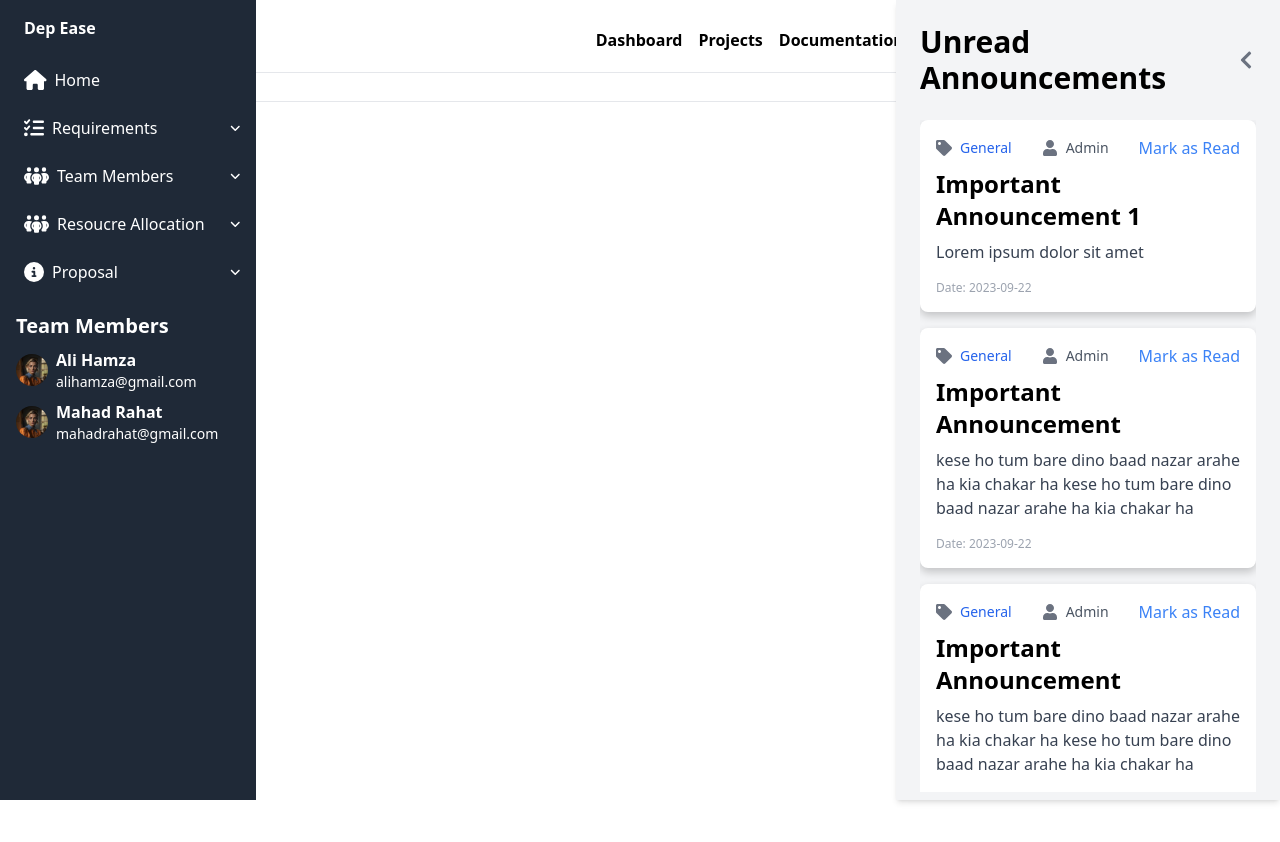
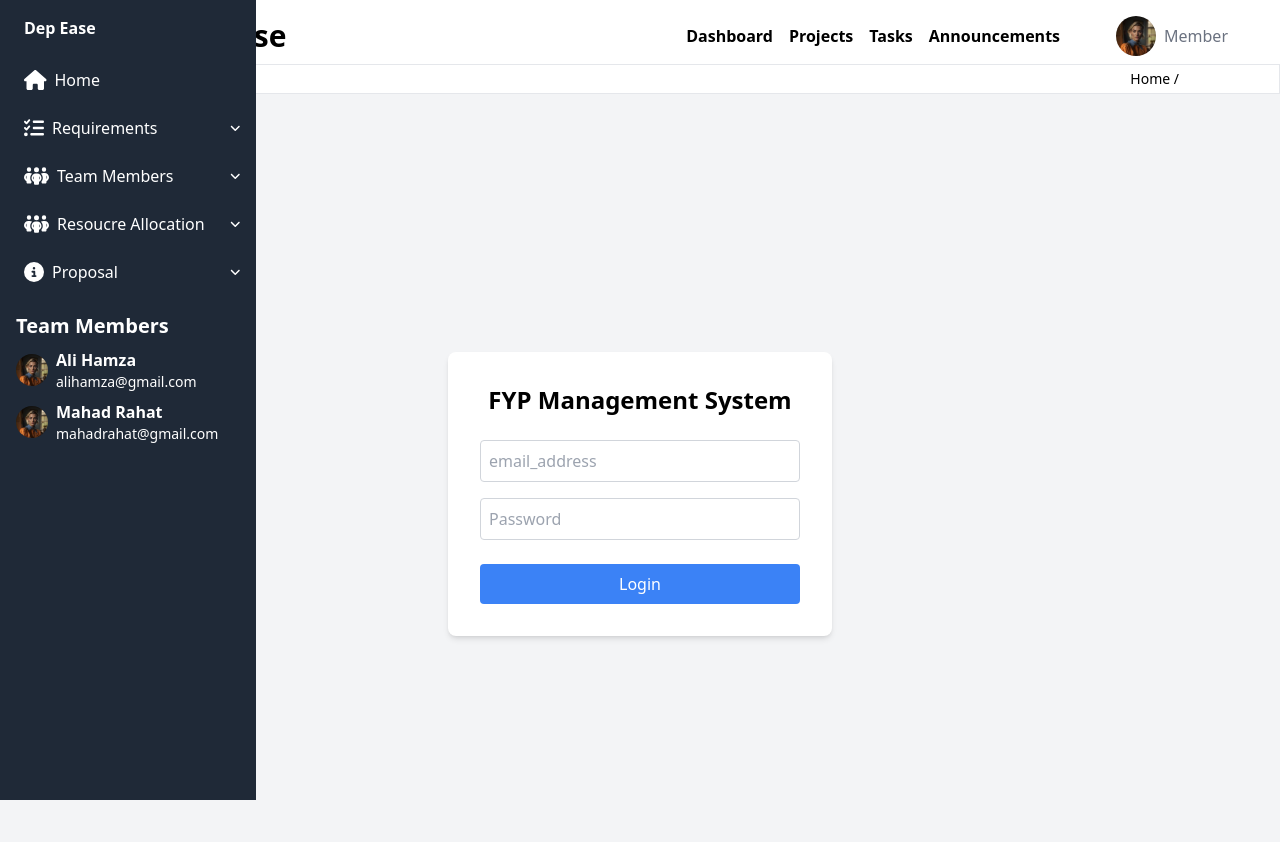
Before and after one commit to hamza442-ali/Frontend_DepEase, a React (Create React App) app: page / in a window 1280 px wide. Shown: the top 842 px of the page. Before the commit the page ends 800 px from the top, so only its background shows below. Built offline with nearby package versions, Linux system fonts and the light colour scheme.

Commit message:
proposal Update

```diff
--- a/src/App.js
+++ b/src/App.js
@@ -27,6 +27,7 @@ import Dashboard from './pages/dashboard/Dashboard';
 import { useSelector } from 'react-redux';
 import { selectDarkMode } from './redux/slices/theme/themeSlice'; // Adjust the import path based on your project structure
 import TableComponent from './components/resourceRequest/TableComponent';
+import Login from './pages/signin/Login';
 
 
 
@@ -49,8 +50,8 @@ function App() {
     <MainLayout />
     <PageInfo/>
     <Routes>
-
-    <Route path="/" element={<Home />} />
+    <Route path="/" element={<Login/>} />
+    <Route path="/home" element={<Home />} />
     <Route path="/evaluation" element={<ViewFYPEvaluationPage/>} />
     <Route path="/email" element={<EmailPage/>} />
     <Route path="/del" element={<ManageDelieverables/>} />
--- a/src/components/Navbar/Navbar.jsx
+++ b/src/components/Navbar/Navbar.jsx
@@ -1,51 +1,39 @@
-import React from 'react';
-import person from "../../assets/images/person2.jpeg"
-import logo from "../../assets/images/logo.jpeg"
+import React,{useEffect} from 'react';
+import person from "../../assets/images/person2.jpeg";
+import logo from "../../assets/images/logo.jpeg";
+import { useSelector } from 'react-redux';
+
+
 const Navbar = () => {
 
+  const studentData = useSelector((state) => state.student);
 
-  // const dispatch = useDispatch();
-  // const isDarkMode = useSelector(selectDarkMode);
+  if (!studentData) {
+    return <div className=' ml-96'>Loading...</div>; // or handle the loading state in your desired way
+  }
 
-  // const handleDarkModeToggle = () => {
-  //   dispatch(toggleDarkMode());
-  //   if (isDarkMode) {
-  //     document.body.classList.remove('dark-mode');
-  //   } else {
-  //     document.body.classList.add('dark-mode');
-  //   }
-  // };
+
   return (
     <nav className="flex items-center justify-between px-6 py-4 bg-white shadow-md">
       <div className="flex items-center">
-      <img src={logo} alt="DepEase" className="w-8 h-8 ml-24 mr-2 rounded-full" />
+        <img src={logo} alt="DepEase" className="w-8 h-8 ml-24 mr-2 rounded-full" />
+        <h1 className="text-lg font-bold sm:text-xl md:text-2xl lg:text-3xl">DepEase</h1>
+      </div>
+      <div className="items-center hidden sm:flex px-7">
+        <ul className="flex space-x-4">
+          <li><a href="#" className="font-bold hover:text-gray-300">Dashboard</a></li>
+          <li><a href="#" className="font-bold hover:text-gray-300">Projects</a></li>
+          <li><a href="#" className="font-bold hover:text-gray-300">Tasks</a></li>
+          <li><a href="#" className="mr-10 font-bold hover:text-gray-300">Announcements</a></li>
+        </ul>
+        <div className="flex items-center ml-4">
+          <img src={person} alt="User Profile" className="w-10 h-10 rounded-full" />
+          <div className='flex flex-col ml-2'>
 
-        <h1 className="font-bold ">DepEase</h1>
-      </div>
-      <div className="flex items-center px-7">
-        <ul className="flex space-x-4">
-          <li>
-            <a href="#" className="font-bold hover:text-gray-300">Dashboard</a>
-          </li>
-          <li>
-            <a href="#" className="font-bold hover:text-gray-300">Projects</a>
-          </li>
-          <li>
-            <a href="#" className="font-bold hover:text-gray-300">Documentation</a>
-          </li>
-          <li>
-            <a href="#" className="font-bold hover:text-gray-300">Tasks</a>
-          </li>
-          <li>
-            <a href="#" className="mr-10 font-bold hover:text-gray-300">Team</a>
-          </li>
-        </ul>
-        <img src={person} alt="User Profile" className="w-10 h-10 ml-4 text-center rounded-full" />
-        <div className='flex flex-col'>
-        <span className="ml-2 font-semibold text-gray-600">Anne Adame</span>
-        <span className="ml-2 text-gray-500 from-neutral-100 to-slate-400">Member</span>
+            <span className="font-semibold text-gray-600">{studentData.student_name}</span>
+            <span className="text-gray-500">{studentData.isTeamLead ? <p>Team Lead</p> : <p>Member</p>}</span>
+          </div>
         </div>
-
       </div>
     </nav>
   );
--- a/src/pages/home/Home.jsx
+++ b/src/pages/home/Home.jsx
@@ -55,6 +55,13 @@ function Home() {
     // Add more announcements as needed
   ]);
 
+
+  const [isSidebarVisible, setSidebarVisible] = useState(false);
+
+  const toggleSidebar = () => {
+    setSidebarVisible(!isSidebarVisible);
+  };
+
   // Function to update announcements (e.g., when marking as read)
   const updateAnnouncements = (updatedAnnouncements) => {
     setAnnouncements(updatedAnnouncements);
@@ -62,11 +69,10 @@ function Home() {
 
   return (
     <div>
-      {/* Render the AnnouncementSidebar component and pass the updateAnnouncements function */}
-      <AnnouncementSidebar announcements={announcements} onUpdateAnnouncements={updateAnnouncements} />
-
-      {/* The rest of your application */}
-    </div>
+    <button onClick={toggleSidebar}>Announcement</button>
+    {isSidebarVisible && <AnnouncementSidebar announcements={announcements} />}
+    {/* The rest of your application */}
+  </div>
   );
 }
 
--- a/src/pages/proposal/Proposal.jsx
+++ b/src/pages/proposal/Proposal.jsx
@@ -5,6 +5,7 @@ import Step1 from '../../components/proposal/Step1';
 import Step2 from '../../components/proposal/Step2';
 import Step3 from '../../components/proposal/Step3';
 import Step4 from '../../components/proposal/Step4';
+import { useSelector } from 'react-redux';
 import { FontAwesomeIcon } from '@fortawesome/react-fontawesome';
 import { library } from '@fortawesome/fontawesome-svg-core';
 import { fas } from '@fortawesome/free-solid-svg-icons';
@@ -15,6 +16,8 @@ const StepForm = () => {
   const [currentStep, setCurrentStep] = useState(1);
   const [formData, setFormData] = useState({});
   const [error, setError] = useState('');
+  const studentData = useSelector((state) => state.student);
+
 
   const handleNext = (data) => {
     setFormData({ ...formData, ...data });
@@ -27,6 +30,7 @@ const StepForm = () => {
     setError('');
   };
 
+
   const handleSubmit = async (data) => {
     try {
       const { teamLeadId, teammate1Id, teammate2Id} =data;
@@ -36,10 +40,23 @@ const StepForm = () => {
         teammate2Id
       };
 
-      await axios.post('http://localhost:3001/proposals/add', data);
+
+     const proposalcr= await axios.post('http://localhost:3001/proposals/add', data);
+
+      const groupcr= await axios.post('http://localhost:3001/group/add', groupData);
+
+
+      const projectData = {
+        ProjectId: "Fa"+studentData.batch.toString().slice(2,4)+"-"+teamLeadId.slice(4,8)+"-"+proposalcr.data.ProjectType.slice(0,1),
+        batch: studentData.batch,
+        semester: studentData.semester,
+        teacher: proposalcr.data.supervisor,
+        group: groupcr.data._id,
+        projectProposal: proposalcr.data._id,
+       };
+
+      await axios.post('http://localhost:3001/projects/add', projectData);
       toast.success('Proposal submitted Successfully ');
-      await axios.post('http://localhost:3001/group/add', groupData);
-      toast.success('Group created Successfully ');
 
       setCurrentStep(1);
       setFormData({});
--- /dev/null
+++ b/src/pages/signin/Login.jsx
@@ -0,0 +1,66 @@
+import React, { useState } from 'react';
+import axios from 'axios';
+import { useDispatch } from 'react-redux';
+import { setStudentData } from '../../redux/slices/student/studentSlice';
+import { useNavigate } from 'react-router-dom';
+
+
+const Login = () => {
+
+    const navigate = useNavigate(); // hook to navigate programmatically
+
+    const dispatch = useDispatch();
+  const [email_address, setemail] = useState('');
+  const [password, setPassword] = useState('');
+  const [error, setError] = useState('');
+
+  const handleLogin = async () => {
+    try {
+      const response = await axios.post('http://localhost:3001/student/login', {
+        email_address,
+        password,
+      });
+
+      if (response.status === 200) {
+        // Successful login, redirect to Dashboard Page
+        dispatch(setStudentData(response.data)); // Store student data in Redux
+        navigate('/dashboard'); // Use navigate to redirect to the dashboard route
+      } else {
+        setError('Invalid credentials. Please try again.');
+      }
+    } catch (error) {
+      setError('Error occurred. Please try again later.');
+    }
+  };
+
+  return (
+    <div className="flex items-center justify-center h-screen bg-gray-100">
+      <div className="p-8 bg-white rounded-lg shadow-md w-96">
+        <h2 className="mb-6 text-2xl font-bold text-center">FYP Management System</h2>
+        <input
+          type="text"
+          placeholder="email_address"
+          className="w-full p-2 mb-4 border border-gray-300 rounded"
+          value={email_address}
+          onChange={(e) => setemail(e.target.value)}
+        />
+        <input
+          type="password"
+          placeholder="Password"
+          className="w-full p-2 mb-6 border border-gray-300 rounded"
+          value={password}
+          onChange={(e) => setPassword(e.target.value)}
+        />
+        <button
+          className="w-full p-2 text-white bg-blue-500 rounded hover:bg-blue-600"
+          onClick={handleLogin}
+        >
+          Login
+        </button>
+        {error && <p className="mt-4 text-red-500">{error}</p>}
+      </div>
+    </div>
+  );
+};
+
+export default Login;
--- a/src/redux/rootReducer.js
+++ b/src/redux/rootReducer.js
@@ -2,10 +2,14 @@
 import { combineReducers } from 'redux';
 import counterReducer from './slices/counter/counterSlice';
 import darkModeReducer from './slices/theme/themeSlice';
+import studentReducer from './slices/student/studentSlice';
+
+
 
 const rootReducer = combineReducers({
   counter: counterReducer,
   darkMode: darkModeReducer,
+  student: studentReducer,
 });
 
 export default rootReducer;
--- /dev/null
+++ b/src/redux/slices/student/studentSlice.js
@@ -0,0 +1,29 @@
+import { createSlice } from '@reduxjs/toolkit';
+
+const initialState = {
+  student_name: '',
+  email_address: '',
+  phone_number: '',
+  batch: '',
+  semester: '',
+  registration_number: '',
+  isTeamLead: false,
+  password: '',
+  isSelected: false,
+};
+
+const studentSlice = createSlice({
+  name: 'student',
+  initialState: initialState, // Set the initial state with default values
+  reducers: {
+    setStudentData: (state, action) => {
+      // Merge the action payload with the current state to update the student data
+      return { ...state, ...action.payload };
+
+    //   state.studentData = action.payload;
+    },
+  },
+});
+
+export const { setStudentData } = studentSlice.actions;
+export default studentSlice.reducer;
--- a/src/redux/store.js
+++ b/src/redux/store.js
@@ -2,8 +2,10 @@
 import { configureStore } from '@reduxjs/toolkit';
 import rootReducer from './rootReducer';
 
+
 const store = configureStore({
   reducer: rootReducer,
+
 });
 
 export default store;
```
Also changed, not shown: src/components/proposal/Step1.jsx (+18 -3 lines).
